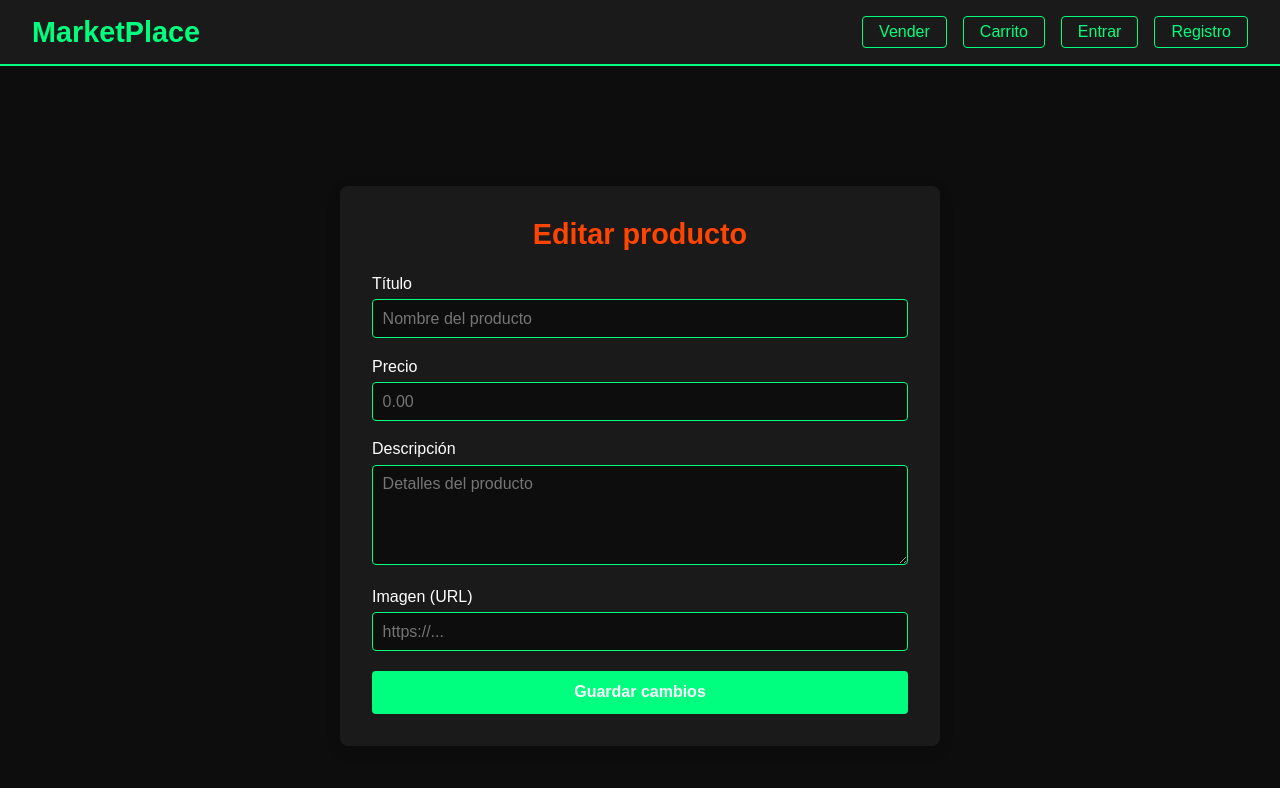
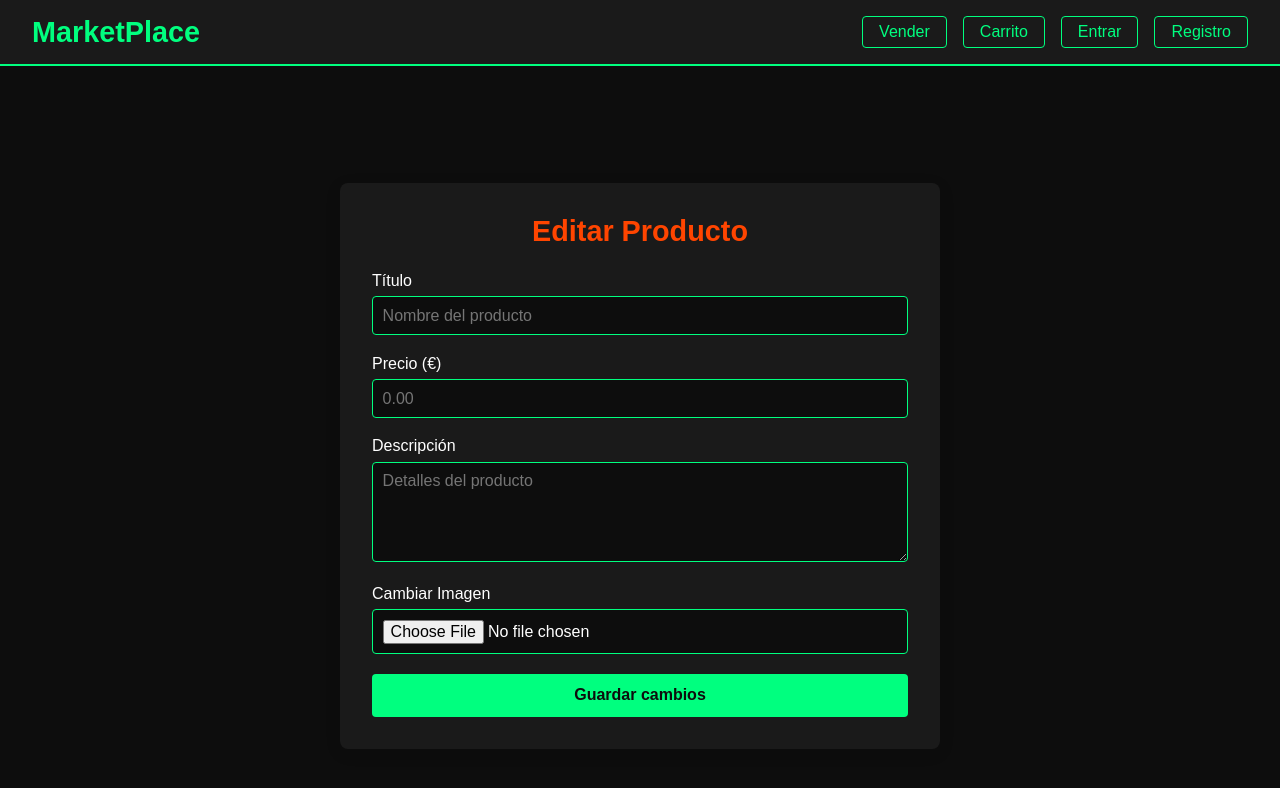
Before and after one commit to alexlpz1/tfg, a React (Vite) app in the folder client/: page /product/1/edit in a window 1280 px wide. Shown: the top 788 px of the page. Built offline with nearby package versions, Linux system fonts and the light colour scheme; no server answers.

Commit message:
actualizado2211

```diff
--- a/client/src/pages/CreateProduct.jsx
+++ b/client/src/pages/CreateProduct.jsx
@@ -1,4 +1,3 @@
-// src/pages/CreateProduct.jsx
 import React, { useState } from 'react';
 import { useNavigate } from 'react-router-dom';
 import api from '../api';
@@ -53,6 +52,13 @@ const Field = styled.div`
     resize: vertical;
     min-height: 100px;
   }
+
+  img.preview {
+    display: block;
+    margin-top: 0.8rem;
+    max-width: 100%;
+    border-radius: 4px;
+  }
 `;
 
 const Submit = styled.button`
@@ -62,27 +68,53 @@ const Submit = styled.button`
   background: ${p => p.theme.colors.primary};
   border: none;
   border-radius: 4px;
-  color: #fff;
+  color: ${p => p.theme.colors.background};
   font-weight: bold;
   font-size: 1rem;
   font-family: inherit;
   cursor: pointer;
   margin-top: 0.5rem;
+  opacity: ${p => (p.disabled ? 0.6 : 1)};
 
   &:hover {
-    background: ${p => p.theme.colors.accent};
+    background: ${p => !p.disabled && p.theme.colors.secondary};
   }
 `;
 
 export default function CreateProduct() {
-  const [title, setTitle]         = useState('');
-  const [price, setPrice]         = useState('');
+  const [title, setTitle] = useState('');
+  const [price, setPrice] = useState('');
   const [description, setDescription] = useState('');
-  const [image, setImage]         = useState('');
+  const [image, setImage] = useState('');
+  const [uploading, setUploading] = useState(false);
   const navigate = useNavigate();
+
+  // Al seleccionar archivo, lo sube a /upload y guarda la URL
+  const handleFileChange = async e => {
+    const file = e.target.files[0];
+    if (!file) return;
+    setUploading(true);
+    const formData = new FormData();
+    formData.append('file', file);
+    try {
+      const { data } = await api.post('/upload', formData, {
+        headers: { 'Content-Type': 'multipart/form-data' }
+      });
+      setImage(data.url);
+    } catch (err) {
+      console.error(err);
+      alert('Error al subir la imagen');
+    } finally {
+      setUploading(false);
+    }
+  };
 
   const handleSubmit = async e => {
     e.preventDefault();
+    if (!image) {
+      alert('Por favor sube una imagen antes de publicar');
+      return;
+    }
     try {
       const { data } = await api.post('/products', {
         title, price, description, image
@@ -111,7 +143,7 @@ export default function CreateProduct() {
         </Field>
 
         <Field>
-          <label>Precio</label>
+          <label>Precio (€)</label>
           <input
             type="number"
             value={price}
@@ -132,17 +164,20 @@ export default function CreateProduct() {
         </Field>
 
         <Field>
-          <label>Imagen (URL)</label>
+          <label>Imagen</label>
           <input
-            type="text"
-            value={image}
-            onChange={e => setImage(e.target.value)}
-            required
-            placeholder="https://..."
+            type="file"
+            accept="image/*"
+            onChange={handleFileChange}
+            disabled={uploading}
           />
+          {uploading && <p>Cargando imagen…</p>}
+          {image && <img src={image} alt="Vista previa" className="preview" />}
         </Field>
 
-        <Submit type="submit">Publicar</Submit>
+        <Submit type="submit" disabled={uploading}>
+          {uploading ? 'Subiendo…' : 'Publicar'}
+        </Submit>
       </FormCard>
     </Bg>
   );
--- a/client/src/pages/EditProduct.jsx
+++ b/client/src/pages/EditProduct.jsx
@@ -1,4 +1,3 @@
-// src/pages/EditProduct.jsx
 import React, { useState, useEffect } from 'react';
 import { useParams, useNavigate } from 'react-router-dom';
 import api from '../api';
@@ -53,6 +52,13 @@ const Field = styled.div`
     resize: vertical;
     min-height: 100px;
   }
+
+  img.preview {
+    display: block;
+    margin-top: 0.8rem;
+    max-width: 100%;
+    border-radius: 4px;
+  }
 `;
 
 const Submit = styled.button`
@@ -62,25 +68,27 @@ const Submit = styled.button`
   background: ${p => p.theme.colors.primary};
   border: none;
   border-radius: 4px;
-  color: #fff;
+  color: ${p => p.theme.colors.background};
   font-weight: bold;
   font-size: 1rem;
   font-family: inherit;
   cursor: pointer;
   margin-top: 0.5rem;
+  opacity: ${p => (p.disabled ? 0.6 : 1)};
 
   &:hover {
-    background: ${p => p.theme.colors.accent};
+    background: ${p => !p.disabled && p.theme.colors.secondary};
   }
 `;
 
 export default function EditProduct() {
   const { id } = useParams();
   const navigate = useNavigate();
-  const [title, setTitle]         = useState('');
-  const [price, setPrice]         = useState('');
+  const [title, setTitle]             = useState('');
+  const [price, setPrice]             = useState('');
   const [description, setDescription] = useState('');
-  const [image, setImage]         = useState('');
+  const [image, setImage]             = useState('');
+  const [uploading, setUploading]     = useState(false);
 
   useEffect(() => {
     api.get(`/products/${id}`)
@@ -93,8 +101,31 @@ export default function EditProduct() {
       .catch(err => console.error(err));
   }, [id]);
 
+  const handleFileChange = async e => {
+    const file = e.target.files[0];
+    if (!file) return;
+    setUploading(true);
+    const formData = new FormData();
+    formData.append('file', file);
+    try {
+      const { data } = await api.post('/upload', formData, {
+        headers: { 'Content-Type': 'multipart/form-data' }
+      });
+      setImage(data.url);
+    } catch (err) {
+      console.error(err);
+      alert('Error al subir la imagen');
+    } finally {
+      setUploading(false);
+    }
+  };
+
   const handleSubmit = async e => {
     e.preventDefault();
+    if (!image) {
+      alert('Por favor sube una imagen antes de guardar');
+      return;
+    }
     try {
       const { data } = await api.put(`/products/${id}`, {
         title, price, description, image
@@ -109,7 +140,7 @@ export default function EditProduct() {
   return (
     <Bg>
       <FormCard onSubmit={handleSubmit}>
-        <Title>Editar producto</Title>
+        <Title>Editar Producto</Title>
 
         <Field>
           <label>Título</label>
@@ -123,7 +154,7 @@ export default function EditProduct() {
         </Field>
 
         <Field>
-          <label>Precio</label>
+          <label>Precio (€)</label>
           <input
             type="number"
             value={price}
@@ -144,17 +175,20 @@ export default function EditProduct() {
         </Field>
 
         <Field>
-          <label>Imagen (URL)</label>
+          <label>Cambiar Imagen</label>
           <input
-            type="text"
-            value={image}
-            onChange={e => setImage(e.target.value)}
-            required
-            placeholder="https://..."
+            type="file"
+            accept="image/*"
+            onChange={handleFileChange}
+            disabled={uploading}
           />
+          {uploading && <p>Cargando imagen…</p>}
+          {image && <img src={image} alt="Vista previa" className="preview" />}
         </Field>
 
-        <Submit type="submit">Guardar cambios</Submit>
+        <Submit type="submit" disabled={uploading}>
+          {uploading ? 'Subiendo…' : 'Guardar cambios'}
+        </Submit>
       </FormCard>
     </Bg>
   );
--- a/client/src/pages/Home.jsx
+++ b/client/src/pages/Home.jsx
@@ -85,7 +85,7 @@ export default function Home() {
   useEffect(() => {
     api.get('/products').then(r => setProducts(r.data));
   }, []);
-
+//  a
   return (
     <Container>
       <Hero>
--- /dev/null
+++ b/package.json
@@ -0,0 +1,5 @@
+{
+  "dependencies": {
+    "multer": "^2.0.1"
+  }
+}
```
Also changed, not shown: 1 other file (tests, documents, lock files or other folders).
